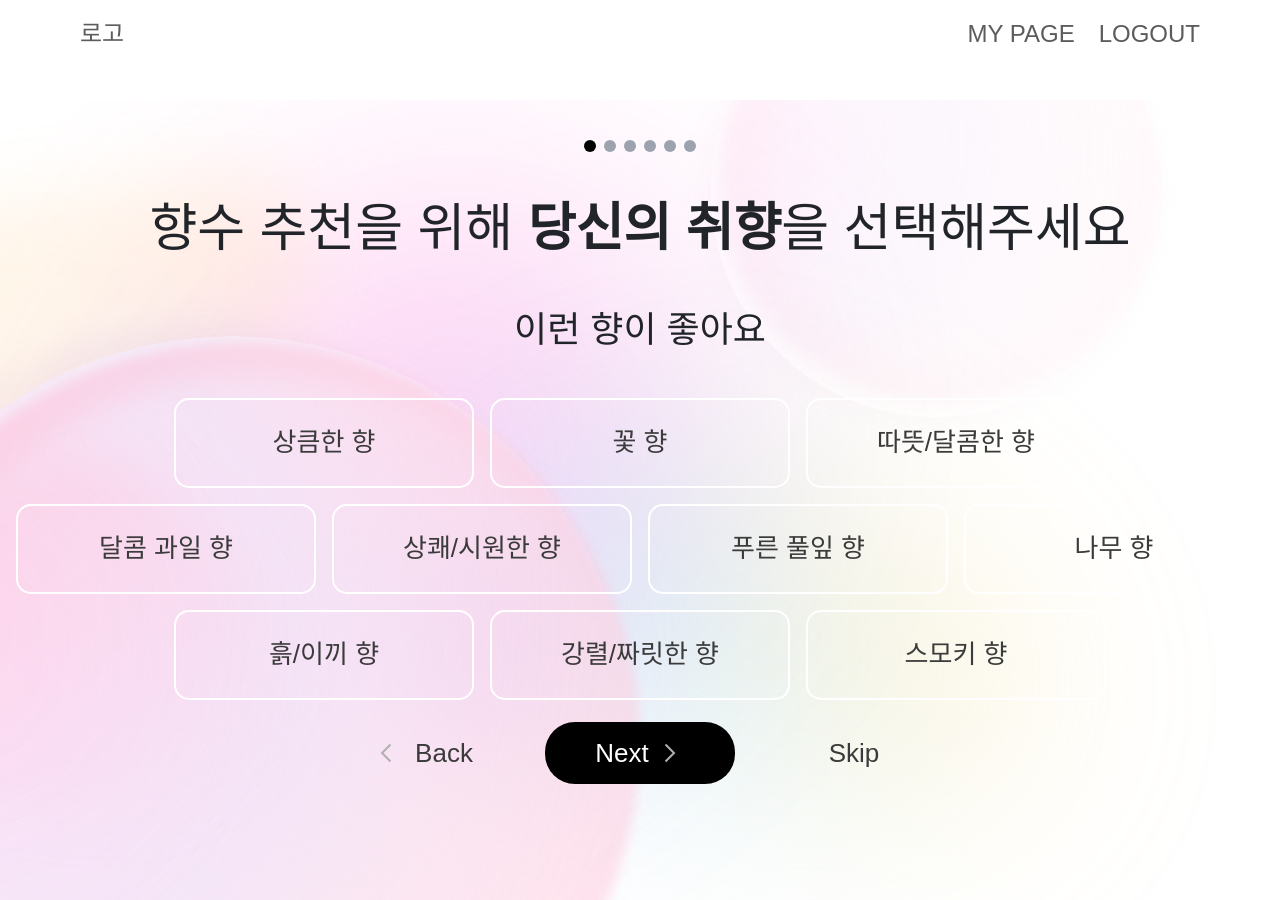
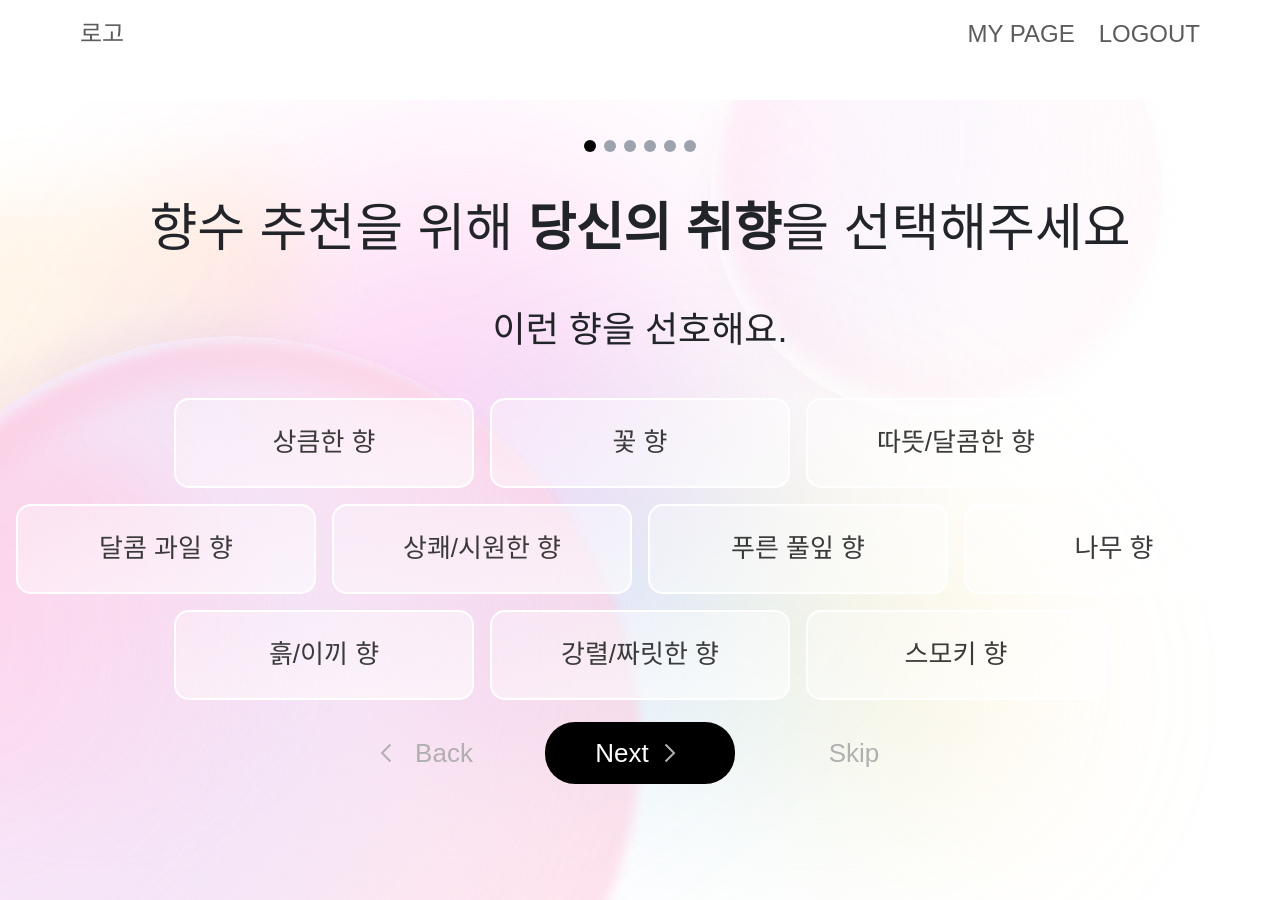
Before and after one commit to jerimy321/perfume-client, a React (Create React App) app: page /main in a window 1280 px wide. Built offline with nearby package versions, Linux system fonts and the light colour scheme.

Commit message:
css: button 설정

```diff
--- a/src/components/button.tsx
+++ b/src/components/button.tsx
@@ -1,25 +1,26 @@
-export interface ButtonProps {
-  text?: string;
-  type?: string;
+import React from 'react';
+
+interface ButtonProps {
+  text: string;
+  type: string;
+
   onClick?: () => void;
-  isActive?: boolean;
   imgSrc?: string;
   imgClassName?: string;
-  key?: string;
 }
 
-const Button = ({
+const Button: React.FC<ButtonProps> = ({
   text,
   type,
-  onClick,
-  isActive,
+
+  onClick = () => {},
   imgSrc,
   imgClassName,
-}: ButtonProps) => {
+}) => {
   return (
     <button
       onClick={onClick}
-      className={`${type} flex items-center justify-center cursor-pointer whitespace-nowrap${isActive ? 'bg-white text-black' : 'bg-mainbutton-bg text-mainbutton-default'} `}
+      className={`${type} flex items-center justify-center cursor-pointer whitespace-nowrap`}
     >
       {imgSrc && (
         <img
@@ -32,4 +33,5 @@ const Button = ({
     </button>
   );
 };
+
 export default Button;
--- a/src/components/carousel.tsx
+++ b/src/components/carousel.tsx
@@ -8,12 +8,8 @@ import PickHashtagSentence from './pickHashtagSentence';
 import { hashtagListState } from '../recoil/recoilState';
 import { postHashtags } from '../api/perfumeMatching';
 
-const Carousel: React.FC = () => {
-  const categories = Object.keys(
-    perfumeCategory,
-  ) as (keyof typeof perfumeCategory)[];
+const useCarousel = (categories: (keyof typeof perfumeCategory)[]) => {
   const [activeIndex, setActiveIndex] = useState(0);
-  const hashtagList = useRecoilValue(hashtagListState);
 
   const handlePrev = () => {
     setActiveIndex((prevIndex) =>
@@ -27,6 +23,26 @@ const Carousel: React.FC = () => {
     );
   };
 
+  const handleIndicatorClick = (index: number) => {
+    setActiveIndex(index);
+  };
+
+  return {
+    activeIndex,
+    handlePrev,
+    handleNext,
+    handleIndicatorClick,
+  };
+};
+
+const Carousel: React.FC = () => {
+  const categories = Object.keys(
+    perfumeCategory,
+  ) as (keyof typeof perfumeCategory)[];
+  const { activeIndex, handlePrev, handleNext, handleIndicatorClick } =
+    useCarousel(categories);
+  const hashtagList = useRecoilValue(hashtagListState);
+
   const handleSubmit = async () => {
     try {
       const response = await postHashtags(hashtagList);
@@ -34,10 +50,6 @@ const Carousel: React.FC = () => {
     } catch (error) {
       console.error('Error submitting hashtags:', error);
     }
-  };
-
-  const handleIndicatorClick = (index: number) => {
-    setActiveIndex(index);
   };
 
   return (
--- a/src/components/carouselButtons.tsx
+++ b/src/components/carouselButtons.tsx
@@ -1,3 +1,4 @@
+import React from 'react';
 import Button from './button';
 import NextIcon from '../assets/icons/icon_next.svg';
 
@@ -24,11 +25,11 @@ const CarouselButtons: React.FC<CarouselButtonsProps> = ({
       />
 
       <Button
-        type="gap-2 flex flex-row-reverse text-modal-button items-center justify-center w-[190px] h-[62px] rounded-30 bg-black text-white "
+        type="gap-2 flex flex-row-reverse text-modal-button items-center justify-center w-[190px] h-[62px] rounded-30 bg-black text-white"
         onClick={isLastPage ? onSubmit : onNext}
         text={isLastPage ? 'Submit' : 'Next'}
         imgSrc={NextIcon}
-        imgClassName={'rotate-180'}
+        imgClassName="rotate-180"
       />
       <Button
         type="flex items-center text-modal-button justify-center w-[190px] h-[62px] rounded-30 text-gray176"
--- a/src/components/carouselItems.tsx
+++ b/src/components/carouselItems.tsx
@@ -8,12 +8,9 @@ interface CarouselItemsProps {
   category: keyof typeof perfumeCategory;
 }
 
-const getGridLayout = (length: number) => {
+const getGridLayout = (length: number): string => {
   if (length <= 3) return 'flex flex-row gap-5';
-  if (length === 4) return 'grid grid-cols-2 grid-rows-2 gap-5';
-  if (length === 5 || length === 6)
-    return 'flex flex-wrap justify-center gap-5';
-  if (length === 10) return 'flex flex-wrap justify-center gap-5';
+  if (length >= 5) return 'flex flex-wrap justify-center gap-5';
   return 'flex flex-wrap justify-center gap-5';
 };
 
@@ -27,59 +24,57 @@ const CarouselItems: React.FC<CarouselItemsProps> = ({ category }) => {
     setSelectedItems(newSelectedItems);
   };
 
+  const renderButtons = (items: string[]) => (
+    <div className="flex flex-wrap items-center justify-center gap-3">
+      {items.map((item) => {
+        const isActive = selectedItems.get(category) === item;
+        const buttonClass = `h-[90px] w-[300px] text-main-button font-medium border border-white border-2 rounded-[15px] shadow-main-button ${isActive ? 'bg-white text-black' : 'bg-mainbutton-bg text-mainbutton-default'}`;
+        return (
+          <Button
+            key={item}
+            text={item}
+            type={buttonClass}
+            onClick={() => handleItemClick(item)}
+          />
+        );
+      })}
+    </div>
+  );
+
+  const renderGrid = (items: string[]) => (
+    <div className="grid grid-cols-2 gap-5">
+      {items.map((item) => {
+        const isActive = selectedItems.get(category) === item;
+        const buttonClass = `h-[90px] w-[300px] text-main-button font-medium border border-white border-2 rounded-[15px] shadow-main-button ${isActive ? 'bg-white text-black' : 'bg-mainbutton-bg text-mainbutton-default'}`;
+        return (
+          <Button
+            key={item}
+            text={item}
+            type={buttonClass}
+            onClick={() => handleItemClick(item)}
+          />
+        );
+      })}
+    </div>
+  );
+
   return (
     <>
       {items.length > 4 ? (
         <>
-          <div className="flex flex-wrap items-center justify-center gap-3">
-            {items.slice(0, 3).map((item) => (
-              <Button
-                key={item}
-                text={item}
-                type="h-[90px] w-[300px] text-main-button font-medium border border-white border-2 rounded-[15px] shadow-main-button"
-                isActive={selectedItems.get(category) === item}
-                onClick={() => handleItemClick(item)}
-              />
-            ))}
-          </div>
-          <div className="flex flex-wrap items-center justify-center gap-3 m-3">
-            {items.slice(3, 7).map((item) => (
-              <Button
-                key={item}
-                text={item}
-                type="h-[90px] w-[300px] text-main-button font-medium border border-white border-2 rounded-[15px] shadow-main-button"
-                isActive={selectedItems.get(category) === item}
-                onClick={() => handleItemClick(item)}
-              />
-            ))}
-          </div>
-          {items.length > 7 && (
-            <div className="flex flex-wrap items-center justify-center gap-3">
-              {items.slice(7).map((item) => (
-                <Button
-                  key={item}
-                  text={item}
-                  type="h-[90px] w-[300px] text-main-button font-medium border border-white border-2 rounded-[15px] shadow-main-button"
-                  isActive={selectedItems.get(category) === item}
-                  onClick={() => handleItemClick(item)}
-                />
-              ))}
-            </div>
-          )}
+          {renderButtons(items.slice(0, 3))}
+          <div className="m-3">{renderButtons(items.slice(3, 7))}</div>
+          {items.length > 7 && renderButtons(items.slice(7))}
         </>
+      ) : items.length === 4 ? (
+        <div className="flex items-center justify-center h-full">
+          {renderGrid(items)}
+        </div>
       ) : (
         <div
           className={`flex justify-center items-center ${getGridLayout(items.length)}`}
         >
-          {items.map((item) => (
-            <Button
-              key={item}
-              text={item}
-              type="h-[90px] w-[300px] text-main-button font-medium border border-white border-2 rounded-[15px] shadow-main-button"
-              isActive={selectedItems.get(category) === item}
-              onClick={() => handleItemClick(item)}
-            />
-          ))}
+          {renderButtons(items)}
         </div>
       )}
     </>
--- a/src/data/useCategoryMessage.tsx
+++ b/src/data/useCategoryMessage.tsx
@@ -4,15 +4,15 @@ const getCategoryMessage = (category: keyof PerfumeCategory): string => {
   switch (category) {
     case 'scent':
     case 'gender':
-      return '이런 향이 좋아요';
+      return '이런 향을 선호해요.';
     case 'weather':
-      return '이런 계절에 어울리면 좋겠어요';
+      return '이런 계절과 어울리면 좋겠어요.';
     case 'times':
-      return '이때 사용할 거예요';
+      return '사용은 주로 이 시간에 할거예요.';
     case 'age':
-      return '이 연령대에요';
+      return '이 연령대와 잘 어울렸으면 좋겠어요.';
     case 'brand':
-      return '이 브랜드를 선호해요';
+      return '이런 브랜드를 선호해요.';
     default:
       return '';
   }
```
